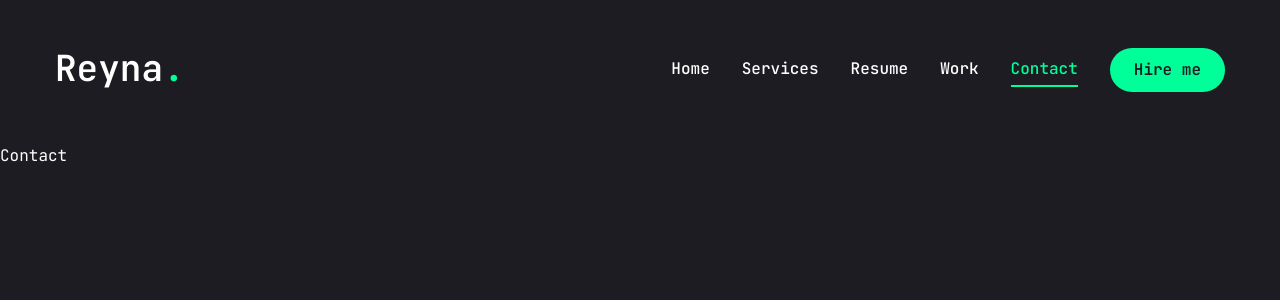
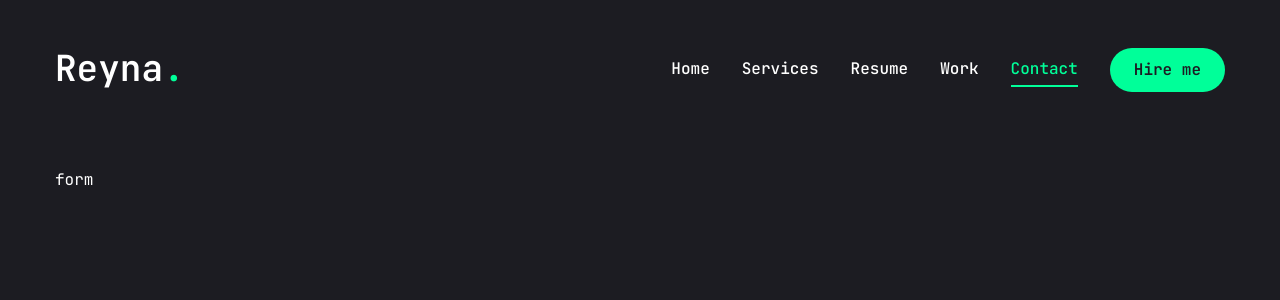
Before and after one commit to reynaroma/reyna-portfolio, a Next.js app: page /contact in a window 1280 px wide. Shown: the top 300 px of the page. Built offline with nearby package versions, Linux system fonts and the light colour scheme.

Commit message:
Add form element

```diff
--- a/app/contact/page.jsx
+++ b/app/contact/page.jsx
@@ -33,9 +33,26 @@ const info = [
   },
 ];
 
+import { motion } from "framer-motion";
+
 const Contact = () => {
   return (
-    <div>Contact</div>
+    <motion.section
+      initial={{ opacity: 0 }}
+      animate={{
+        opacity: 1,
+        transition: { delay: 2.4, duration: 1.2, ease: 'easeIn' }
+      }}
+      className="py-6">
+      <div className="container mx-auto">
+        <div>
+          {/* form */}
+          <div>
+            <form action="">form</form>
+          </div>
+        </div>
+      </div>
+    </motion.section>
   )
 }
 
```
